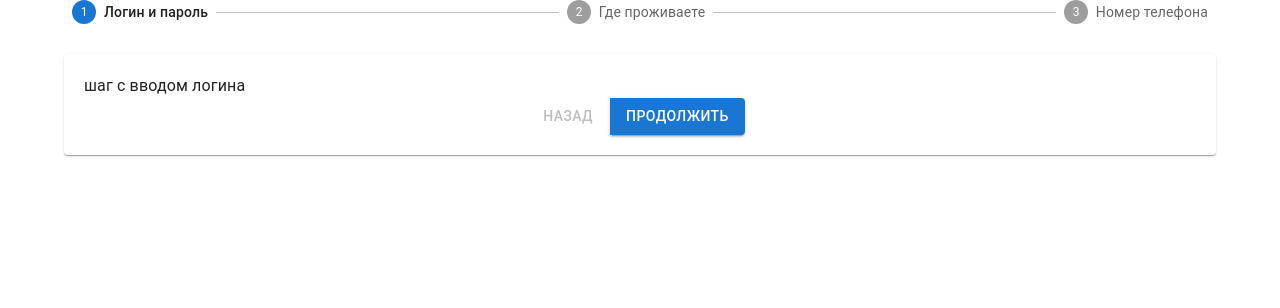
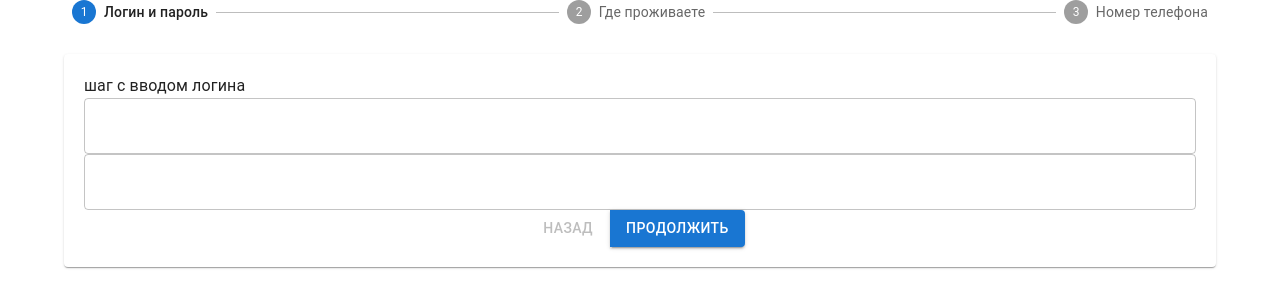
Before and after one commit to PavelEgorov-ru/form, a React (Create React App) app: page / in a window 1280 px wide. Shown: the top 308 px of the page. Built offline with nearby package versions, Linux system fonts and the light colour scheme.

Commit message:
примерный шаблон валидации формы на каждом шаге

```diff
--- a/src/components/StepsContainer/Steps/LoginStep.tsx
+++ b/src/components/StepsContainer/Steps/LoginStep.tsx
@@ -1,10 +1,46 @@
-import { Card, Typography } from "@mui/material";
+import { useState, useCallback } from "react";
+import { Typography, TextField } from "@mui/material";
 import LayoutStep from "./LayoutStep";
 
 const LoginStep = () => {
+  const [inputs, setInputs] = useState({
+    email: "",
+    password: "",
+    name: "",
+  });
+
+  const test = (
+    e: React.ChangeEvent<HTMLInputElement | HTMLTextAreaElement>
+  ) => {
+    const id = e.target.id;
+    const value = e.target.value;
+    console.log(e.target.required);
+
+    setInputs((prevState) => ({
+      ...prevState,
+      [id]: value,
+    }));
+  };
+
+  const isReq = (obj: any) => {
+    for (const key in obj) {
+      if (obj[key] === "") return false;
+    }
+    return true;
+  };
+
+  console.log("isReq", isReq(inputs));
+
   return (
     <LayoutStep>
       <Typography> шаг с вводом логина </Typography>
+      <TextField
+        id="email"
+        fullWidth
+        required
+        onChange={(e) => test(e)}
+      ></TextField>
+      <TextField id="password" fullWidth onChange={(e) => test(e)}></TextField>
     </LayoutStep>
   );
 };
--- a/src/components/StepsContainer/index.tsx
+++ b/src/components/StepsContainer/index.tsx
@@ -11,7 +11,7 @@ const StepContainer = () => {
   const { stepCount } = useAppSelector((store) => store.form);
 
   return (
-    <Box sx={{ width: "100%" }}>
+    <Box component="form" sx={{ width: "100%" }}>
       <Stepper activeStep={stepCount}>
         {steps.map((label, index) => {
           const stepProps: { completed?: boolean } = {};
```
